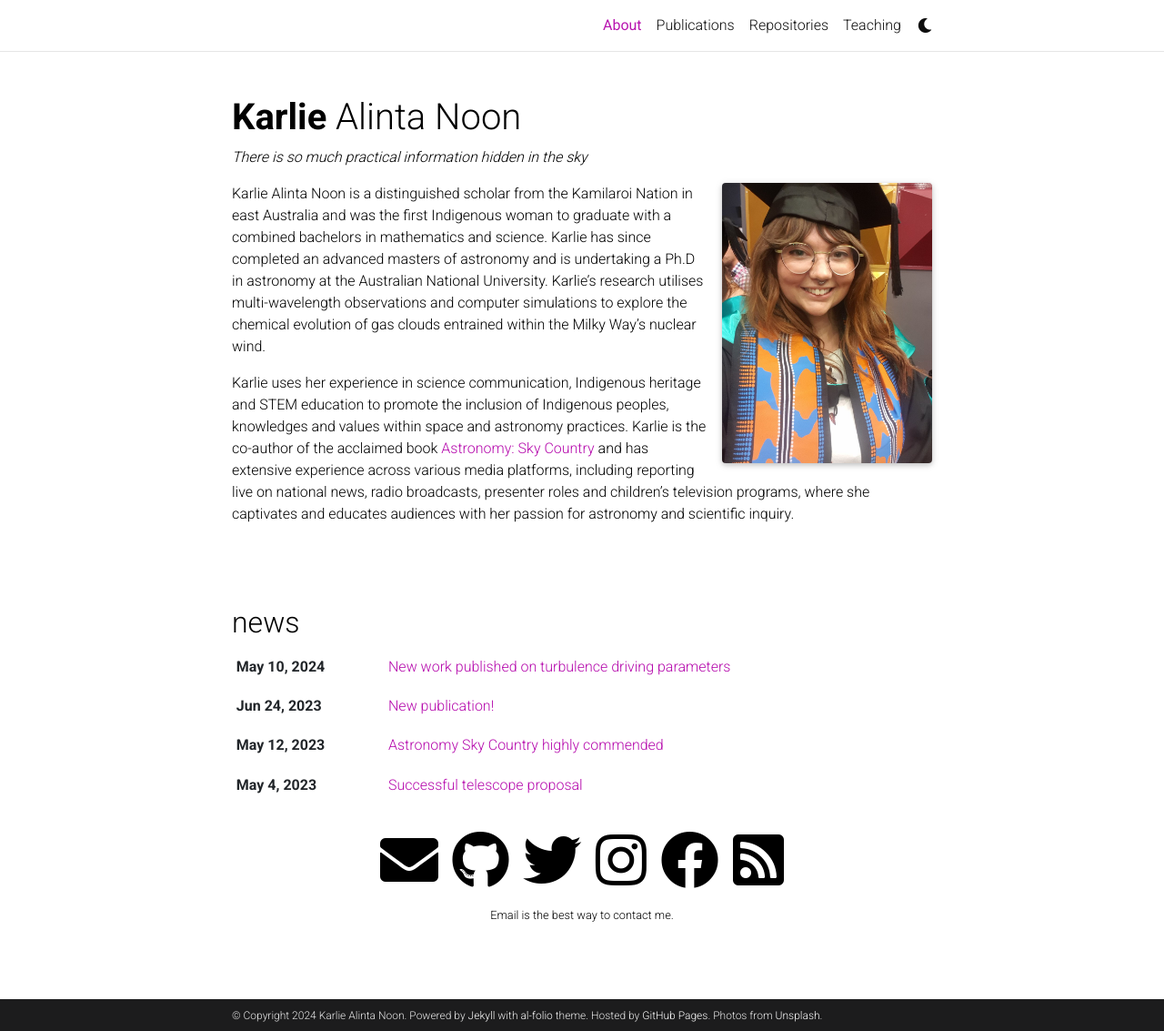
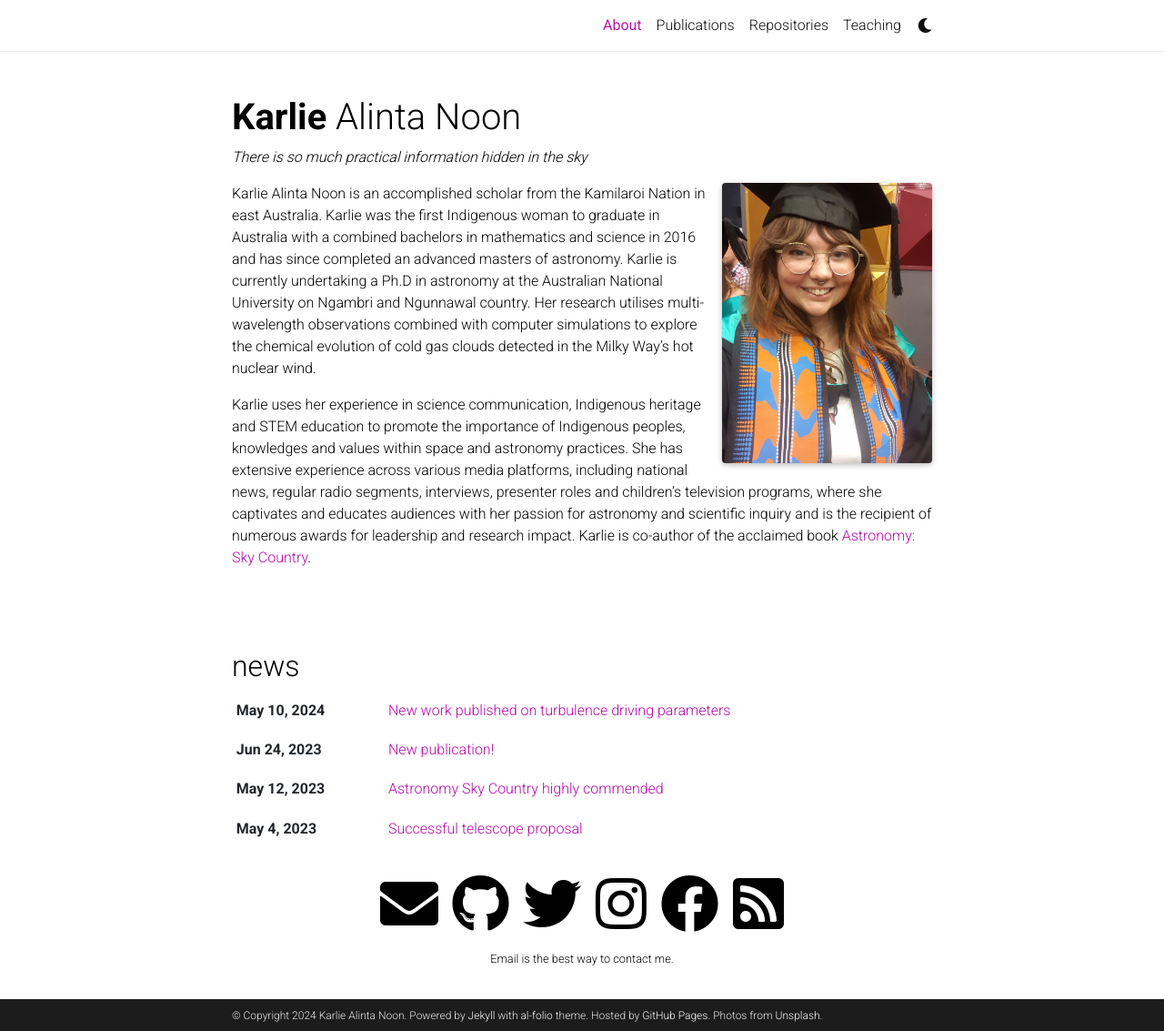
Before and after one commit to karlienoon/karlienoon.github.io, a Jekyll site: the page built from _pages/about.md, in a window 1280 px wide and 1133 px high. Shown: the whole window at 91% size. Built offline with Jekyll 4.4.1, drawn with Linux system fonts in a browser that asks for light colours; full-size pictures stand in for the smaller copies a plugin makes; comment, search, counter and statistics services are not loaded; a style sheet for code colours, icons or effects is not loaded.

Commit message:
Update about.md
update about

```diff
--- a/_pages/about.md
+++ b/_pages/about.md
@@ -14,9 +14,9 @@ latest_posts: true  # includes a list of the newest posts
 selected_papers: true # includes a list of papers marked as "selected={true}"
 social: true  # includes social icons at the bottom of the page
 ---
-Karlie Alinta Noon is a distinguished scholar from the Kamilaroi Nation in east Australia and was the first Indigenous woman to graduate with a combined bachelors in mathematics and science. Karlie has since completed an advanced masters of astronomy and is undertaking a Ph.D in astronomy at the Australian National University. Karlie's research utilises multi-wavelength observations and computer simulations to explore the chemical evolution of gas clouds entrained within the Milky Way's nuclear wind.
+Karlie Alinta Noon is an accomplished scholar from the Kamilaroi Nation in east Australia. Karlie was the first Indigenous woman to graduate in Australia with a combined bachelors in mathematics and science in 2016 and has since completed an advanced masters of astronomy. Karlie is currently undertaking a Ph.D in astronomy at the Australian National University on Ngambri and Ngunnawal country. Her research utilises multi-wavelength observations combined with computer simulations to explore the chemical evolution of cold gas clouds detected in the Milky Way's hot nuclear wind.
 
-Karlie uses her experience in science communication, Indigenous heritage and STEM education to promote the inclusion of Indigenous peoples, knowledges and values within space and astronomy practices. Karlie is the co-author of the acclaimed book <a href=" https://www.booktopia.com.au/first-knowledges-astronomy-karlie-noon/book/9781760762162.html">Astronomy: Sky Country</a> and has extensive experience across various media platforms, including reporting live on national news, radio broadcasts, presenter roles and children's television programs, where she captivates and educates audiences with her passion for astronomy and scientific inquiry.
+Karlie uses her experience in science communication, Indigenous heritage and STEM education to promote the importance of Indigenous peoples, knowledges and values within space and astronomy practices. She has extensive experience across various media platforms, including national news, regular radio segments, interviews, presenter roles and children's television programs, where she captivates and educates audiences with her passion for astronomy and scientific inquiry and is the recipient of numerous awards for leadership and research impact. Karlie is co-author of the acclaimed book <a href=" https://www.booktopia.com.au/first-knowledges-astronomy-karlie-noon/book/9781760762162.html">Astronomy: Sky Country</a>.
 <br>
 <br>
 <br>
```
